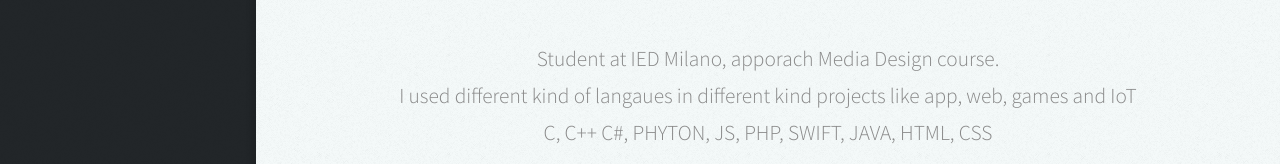
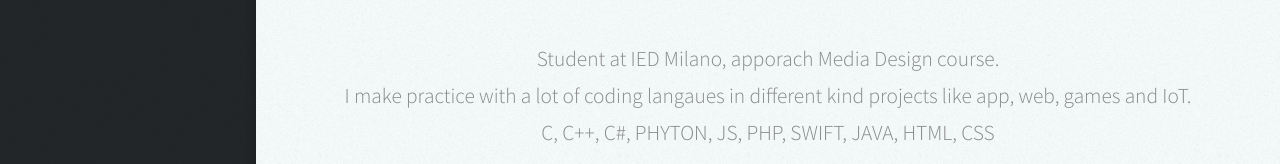
Before and after one commit to Dak2896/danielekeller.github.io, a plain HTML site: page index.html in a window 1280 px wide. Shown: the part 579-743 px from the top of the page. Drawn offline with Linux system fonts and the light colour scheme.

Commit message:
update text and coma of index.html

```diff
--- a/index.html
+++ b/index.html
@@ -104,8 +104,8 @@
 								<h2>Portfolio</h2>
 							</header>
 							   <p>Student at IED Milano, apporach Media Design course.
-							   <br>I used different kind of langaues in different kind  projects like app, web, games and IoT<br>
-							    C, C++ C#, PHYTON, JS, PHP, SWIFT, JAVA, HTML, CSS</p>
+							   <br>I make practice with a lot of coding langaues in different kind projects like app, web, games and IoT.<br>
+							    C, C++, C#, PHYTON, JS, PHP, SWIFT, JAVA, HTML, CSS</p>
 
 							<div class="row">
 								<div class="4u">
```
